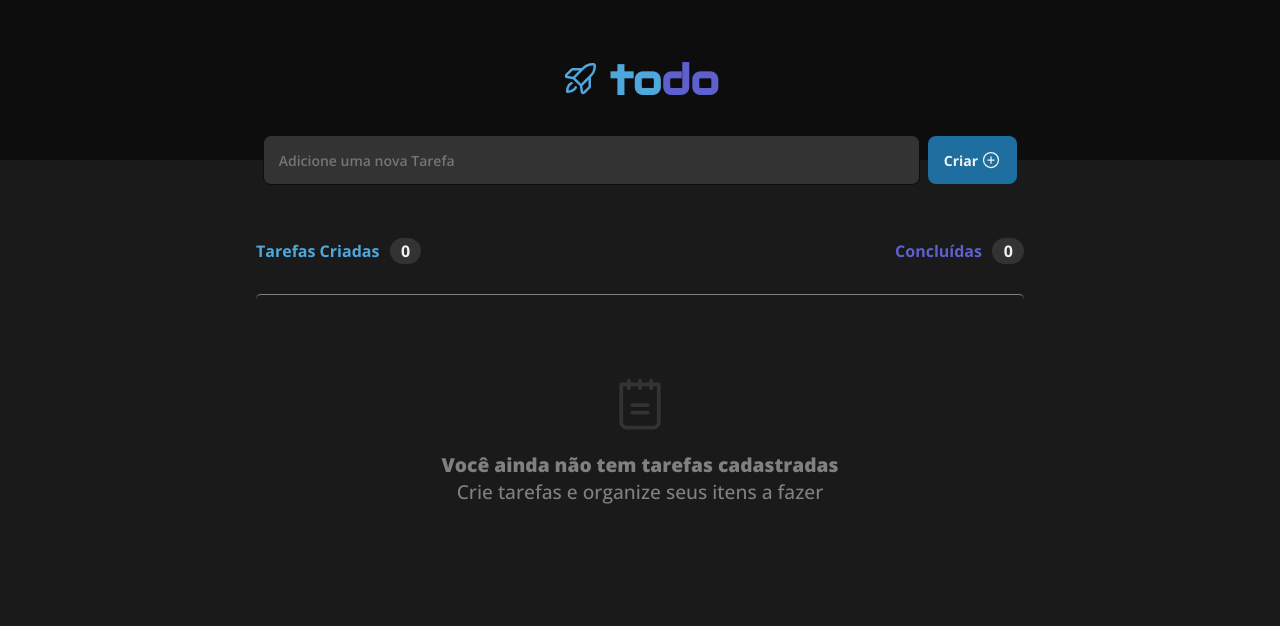
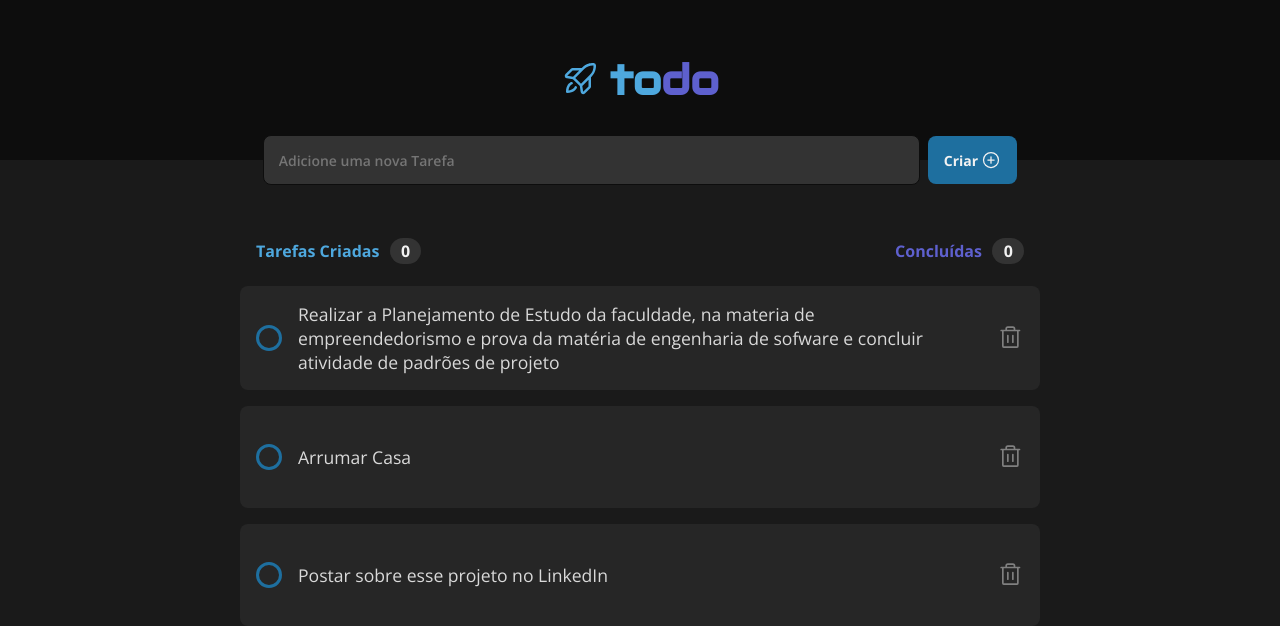
Before and after one commit to HenriqueMart/ToDo_List, a React (Vite) app: page / in a window 1280 px wide. Shown: the top 626 px of the page. Built offline with nearby package versions, Linux system fonts and the light colour scheme.

Commit message:
Feat & Style: add style in list

```diff
--- a/src/App.jsx
+++ b/src/App.jsx
@@ -1,16 +1,38 @@
+//Elementos do React
 import { useState } from 'react'
 import reactLogo from './assets/react.svg'
 import viteLogo from '/vite.svg'
 
+//Components
 import {Header} from '../src/components/header.jsx'
 import { NewItens } from './components/newItens.jsx'
+import {Taks} from './components/Taks.jsx'
 
-import {Notepad} from '@phosphor-icons/react';
 
+
+//CSS Global e Module
 import './global.css';
 import style from './app.module.css';
 
+
 function App() {
+
+  const lists = [
+    {
+      id: 1,
+      descrition: 'Realizar a Planejamento de Estudo da faculdade, na materia de empreendedorismo e prova da matéria de engenharia de sofware e concluir atividade de padrões de projeto'
+    },
+    {
+      id: 2,
+      descrition: 'Arrumar Casa'
+    },
+    {
+      id: 3,
+      descrition: 'Postar sobre esse projeto no LinkedIn'
+    }
+
+  ]
+
 
   return (
     <>
@@ -22,15 +44,7 @@ function App() {
         <main>
           <div className={style.box}>
             <div className={style.content}>
-                <header>
-                  <p className={style.titleCreate}>Tarefas Criadas <span>0</span></p>
-                  <p className={style.titleCompleted}>Concluídas <span>0</span></p>
-                </header>
-                <section>
-                  <Notepad className={style.icone} size={60}/>
-                  <p className={style.titleEmpty}>Você ainda não tem tarefas cadastradas</p>
-                  <p className={style.titleHelp}>Crie tarefas e organize seus itens a fazer</p>
-                </section>
+                <Taks lists={lists}/>
             </div>
           </div>
         </main>
--- a/src/app.module.css
+++ b/src/app.module.css
@@ -1,7 +1,7 @@
 .body{
     width: 100%;
     height: 100vh;
-    background-color: var(--gray-600);
+
 }
 
 .newItens{
@@ -24,52 +24,4 @@
     align-items: center;
     font-family: var(--font-second);
     font-weight: bold;
-    font-size: 1rem;
 }
-
-.content header{
-    width: 100%;
-    display: flex;
-    padding: 1rem;
-    justify-content: space-between;
-}
-
-.titleCreate{
-    color: var(--blue);
-
-}
-.titleCompleted{
-    color: var(--purple-dark);
-}
-
-.content header p > span{
-    color: var(--gray-100);
-    background-color: var(--gray-400);
-    padding:0.1rem 0.7rem;
-    margin-left: 0.4rem;
-    border-radius: 50px;
-}
-
-.content section{
-    width: 100%;
-    margin: 1rem;
-    padding-top: 5rem;
-    border-top: 1px solid var(--gray-300);
-    border-radius: 5px;
-    display: flex;
-    flex-direction: column;
-    align-items: center;
-    font-size: 1.2rem;
-}
-.titleEmpty{
-    color: var(--gray-300);
-    font-weight: bolder;
-}
-.icone{
-    color: var(--gray-400);
-    margin-bottom: 1rem;
-}
-.titleHelp{
-    color: var(--gray-300);
-    font-weight: 500;
-}
--- /dev/null
+++ b/src/components/Taks.jsx
@@ -0,0 +1,42 @@
+//CSS Module
+import style from './Taks.module.css';
+
+//Icone
+import {Notepad, Trash } from '@phosphor-icons/react';
+
+export function Taks({lists}){
+
+    const isTaks = lists.length === 0;
+
+    return(
+        <>
+
+            <header className={style.title}>
+                <p className={style.titleCreate}>Tarefas Criadas <span>0</span></p>
+                <p className={style.titleCompleted}>Concluídas <span>0</span></p>
+            </header>
+
+
+            {isTaks ? (
+                <section className={style.taks}>
+                <Notepad className={style.icone} size={60}/>
+                <p className={style.titleEmpty}>Você ainda não tem tarefas cadastradas</p>
+                <p className={style.titleHelp}>Crie tarefas e organize seus itens a fazer</p>
+            </section>
+            ):(
+                <>
+                {lists.map(itens => {
+                       return(
+                       <div className={style.tak}>
+                            <input type="checkbox"/>
+                            <p key={itens.id}>{itens.descrition}</p>
+                            <Trash className={style.iconDelete} size={30}/>
+                        </div>
+                    )
+                })}
+                </>
+
+            )}
+        </>
+    )
+}
--- /dev/null
+++ b/src/components/Taks.module.css
@@ -0,0 +1,105 @@
+.title{
+    width: 100%;
+    display: flex;
+    padding: 1rem 0.5rem;
+    justify-content: space-between;
+}
+
+.titleCreate{
+    color: var(--blue);
+
+}
+.titleCompleted{
+    color: var(--purple-dark);
+}
+
+.title p > span{
+    color: var(--gray-100);
+    background-color: var(--gray-400);
+    padding:0.1rem 0.7rem;
+    margin-left: 0.4rem;
+    border-radius: 50px;
+}
+
+.taks{
+    width: 100%;
+    margin: 1rem;
+    padding-top: 5rem;
+    border-top: 1px solid var(--gray-300);
+    border-radius: 5px;
+    display: flex;
+    flex-direction: column;
+    align-items: center;
+}
+.titleEmpty{
+    color: var(--gray-300);
+    font-weight: bolder;
+}
+.icone{
+    color: var(--gray-400);
+    margin-bottom: 1rem;
+}
+.titleHelp{
+    color: var(--gray-300);
+    font-weight: 500;
+}
+
+.tak{
+    display: flex;
+    align-items: center;
+    justify-content: space-between;
+    width: 100%;
+    min-height: 70px;
+    background-color: var(--gray-500);
+    padding: 1rem;
+    border-radius: 0.5rem;
+    gap: 1rem;
+    margin: 0.5rem;
+}
+.tak input[type="checkbox"]{
+    width: 20px;      /* Largura */
+    height: 20px;      /* Altura */
+    padding: 10px;     /* Espaço interno */
+    border-radius: 50%;
+    border: 3px solid var(--blue-dark);
+    appearance: none; /* Remove o estilo padrão do navegador */
+    cursor: pointer;
+    transition: 0.6s;
+}
+
+.tak input[type="checkbox"]:checked{
+    border: 3px solid var(--purple-dark);
+    background-color: var(--purple-dark);
+    background-image: url('../assets/ok.png');
+    background-position: center;
+    background-size: 1.4rem;
+
+}
+
+
+
+.tak input:checked ~ p{
+    text-decoration: line-through;
+    color: var(--gray-300);
+    transition: 1.2s;
+
+}
+
+.tak p{
+    width: 100%;
+    color: var(--gray-200);
+    font-size: 1.1rem;
+    font-family: var(--font-second);
+    font-weight: 400;
+
+}
+
+.iconDelete{
+    color: var(--gray-300);
+    cursor: pointer;
+    transition: 0.5s;
+}
+
+.iconDelete:hover{
+    color: var(--danger);
+}
--- a/src/global.css
+++ b/src/global.css
@@ -3,7 +3,6 @@
 *{
     margin: 0;
     padding: 0;
-
 }
 
 
@@ -28,3 +27,7 @@
     --font: "Audiowide", sans-serif;
     --font-second: "Open Sans", sans-serif;
 }
+
+body{
+    background-color: var(--gray-600);
+}
```
Also changed, not shown: src/assets/ok.png (added).
